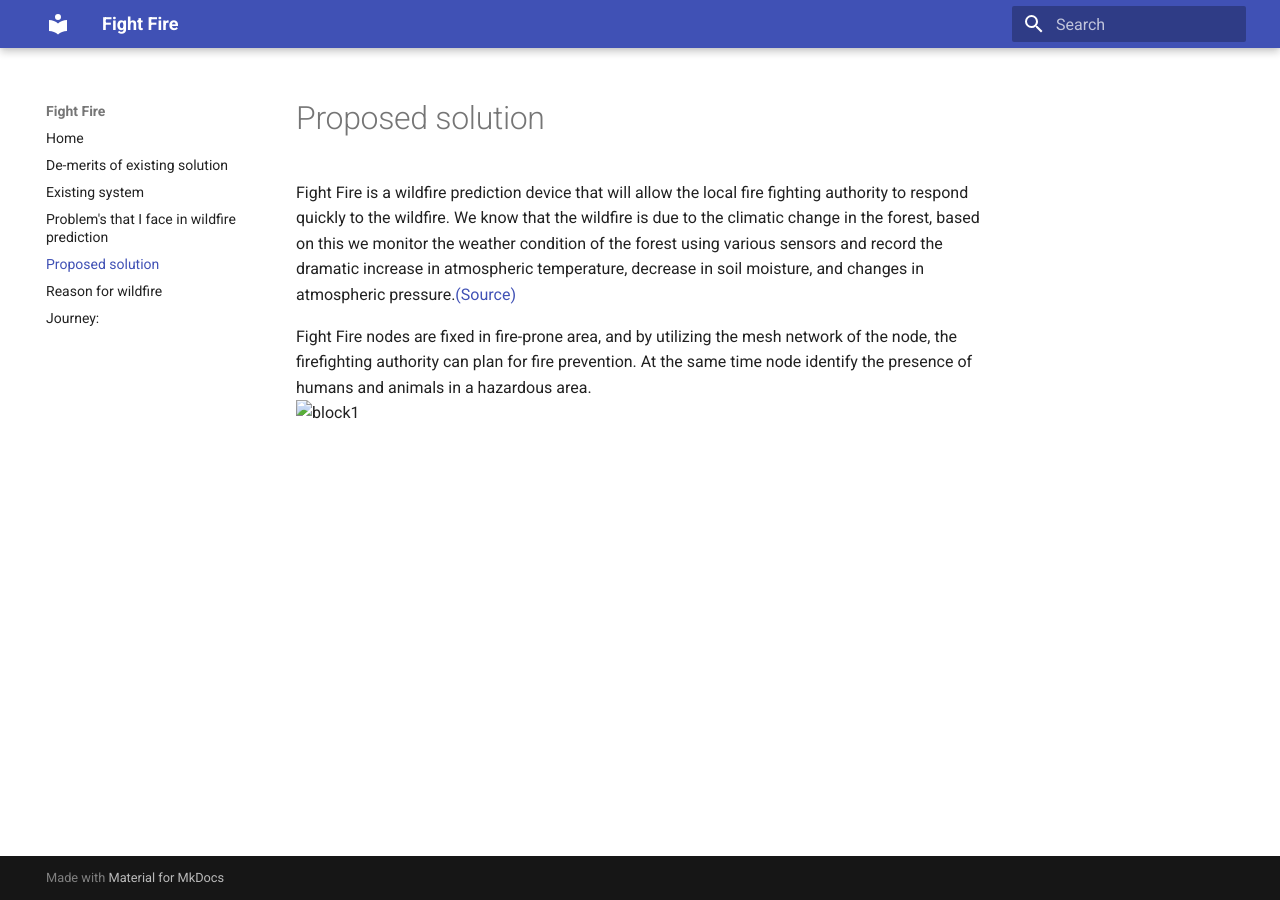
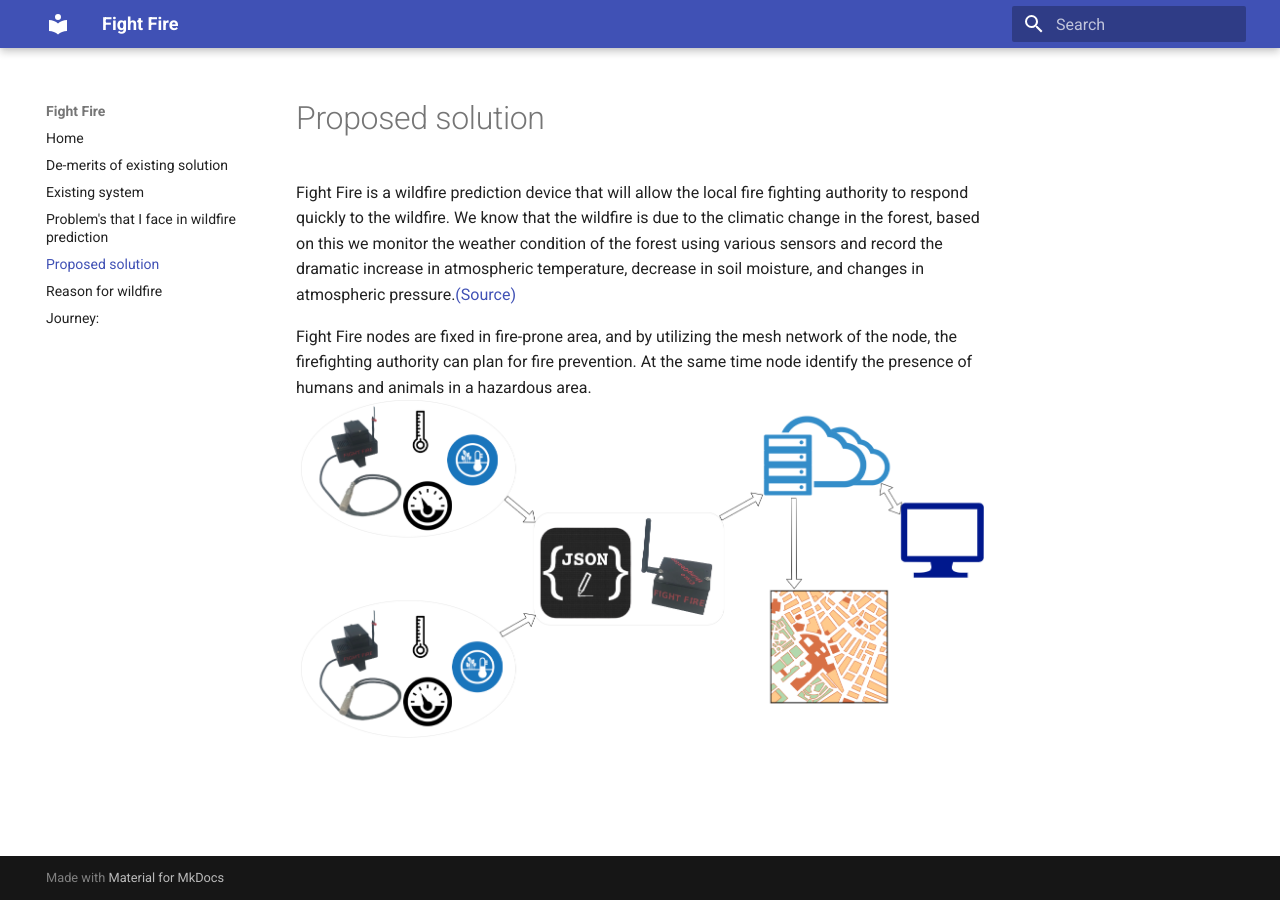
Before and after one commit to zainmfd/FightFire, an MkDocs documentation site: the page built from docs/Proposed-solution.md, in a window 1280 px wide. Built offline with MkDocs 1.6.1 and Material for MkDocs 9.7.7, drawn with Linux system fonts in a browser that asks for light colours.

Commit message:
fix the error in proposed solution img 5 extention uppercase to lowercase

```diff
--- a/docs/Proposed-solution.md
+++ b/docs/Proposed-solution.md
@@ -2,4 +2,4 @@
  Fight Fire is a wildfire prediction device that will allow the local fire fighting authority to respond quickly to the wildfire. We know that the wildfire is due to the climatic change in the forest, based on this we monitor the weather condition of the forest using various sensors and record the dramatic increase in atmospheric temperature, decrease in soil moisture, and changes in atmospheric pressure.[(Source)](https://www.c2es.org/content/wildfires-and-climate-change/#:~:text=Climate%20change%20has%20been%20a,in%20the%20Western%20United%20States.&text=Research%20shows%20that%20changes%20in,these%20increases%20in%20wildfire%20risk.)
 
 Fight Fire nodes are fixed in fire-prone area, and by utilizing the mesh network of the node, the firefighting authority can plan for fire prevention. At the same time node identify the presence of humans and animals in a hazardous area.
-![block1](img/5.PNG)
+![block1](img/5.png)
```
